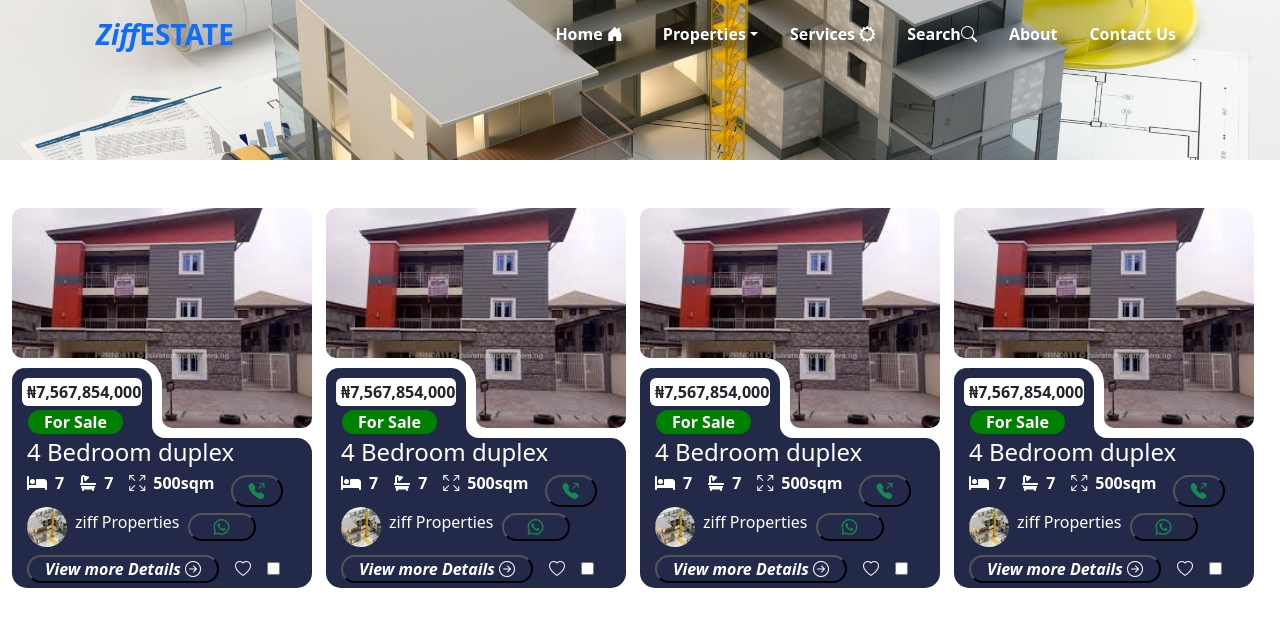
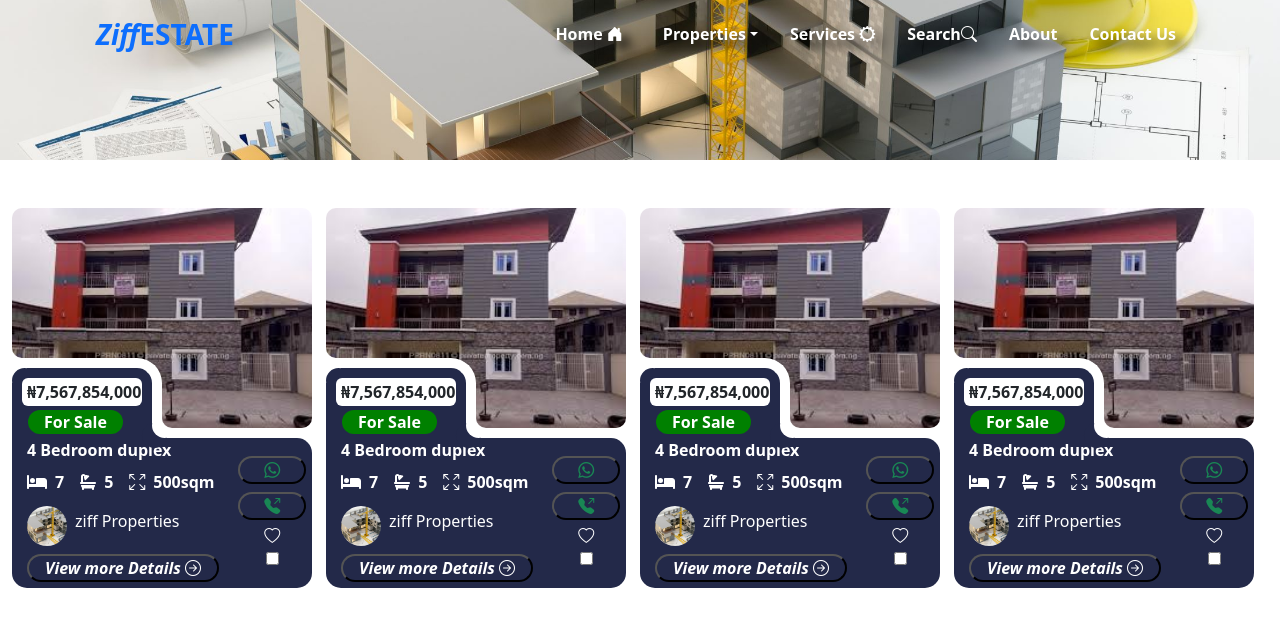
Before and after one commit to Chinaka-Fortune/realEstate, a React (Create React App) app in the folder real_estate/: page /newProperties in a window 1280 px wide. Shown: the top 626 px of the page. Built offline with nearby package versions, Linux system fonts and the light colour scheme.

Commit message:
continuation of new property

```diff
--- a/real_estate/src/newProperties/NewProperties.js
+++ b/real_estate/src/newProperties/NewProperties.js
@@ -42,104 +42,50 @@
                       For Sale
                     </p>
                   </div>
-                <div className="propertyinformation lh-1">
-                  <h4 className=" text-white">4 Bedroom duplex</h4>
+                  <div className="propertyinformation row lh-1">
+                    <div className="col-9 mt-1 lh-1">
+                      <p className=" text-white fw-bolder">4 Bedroom duplex</p>
                       <div className="d-flex column-gap-3 lh-1">
                         <p className=" fw-bold text-white">
-                      <FontAwesomeIcon icon={faBed} className="me-2 fw-bold" />7
+                          <FontAwesomeIcon
+                            icon={faBed}
+                            className="me-2 fw-bold"
+                          />
+                          7
                         </p>
                         <p className=" fw-bold text-white">
                           <FontAwesomeIcon
                             icon={faBath}
                             className="me-2  fw-bold"
                           />
-                      7
+                          5
                         </p>
                         <p className=" fw-bold text-white">
                           <i class="bi bi-arrows-fullscreen me-2  fw-bolder"></i>
                           500sqm
                         </p>
-                    <button className="rounded-pill px-3 border-2  bg-transparent text-white d-flex align-items-center">
-                      <i class="bi bi-telephone-outbound-fill text-success"></i>
-                    </button>
                       </div>
                       <div className="d-flex align-items-center column-gap-2">
                         <div className="newPropertyAgentDiv">
                           <img src={propertyDev} alt="" />
                         </div>
                         <h6 className="text-white">ziff Properties</h6>
-                    <button className="px-4 py-1  rounded-pill border-2 bg-transparent">
-                      <i class="bi bi-whatsapp text-success fw-bolder"></i>
-                    </button>
                       </div>
                       <div className="mt-2 d-flex column-gap-3 align-items-center">
                         <button className="px-3 rounded-pill bg-transparent text-white py-1 fw-bold">
                           <em>View more Details</em>{" "}
                           <i class="bi bi-arrow-right-circle"></i>
                         </button>
-                    <div onClick={handleIcon}>{favouriteColour}</div>
-                    <input
-                      type="checkbox"
-                      name=""
-                      id=""
-                      className="pointerCursorStyle"
-                    />
                       </div>
                     </div>
-              </div>
-            </div>
-          </div>
-
-
-          <div className="col-3 b">
-            <div className="newPropertyImageDdivCard">
-              <div className="newPropertyImageDdiv">
-                <img src={redHouse} alt="" />
-              </div>
-              <div className="content">
-                <div className="price">
-                  <p className="fw-bolder rounded-2 priceAmount">
-                    ₦7,567,854,000
-                  </p>
-                  <p className="saleDetails text-white px-3 fw-bolder ms-3 mt-1 rounded-pill bg-succes">
-                    For Sale
-                  </p>
-                </div>
-                <div className="propertyinformation lh-1">
-                  <h4 className=" text-white">4 Bedroom duplex</h4>
-                  <div className="d-flex column-gap-3 lh-1">
-                    <p className=" fw-bold text-white">
-                      <FontAwesomeIcon icon={faBed} className="me-2 fw-bold" />7
-                    </p>
-                    <p className=" fw-bold text-white">
-                      <FontAwesomeIcon
-                        icon={faBath}
-                        className="me-2  fw-bold"
-                      />
-                      7
-                    </p>
-                    <p className=" fw-bold text-white">
-                      <i class="bi bi-arrows-fullscreen me-2  fw-bolder"></i>
-                      500sqm
-                    </p>
-                    <button className="rounded-pill px-3 border-2  bg-transparent text-white d-flex align-items-center">
+                    <div className="col-3 d-flex flex-column justify-content-center align-items-center row-gap-2">
+                      <button className="px-4 py-1  rounded-pill border-2 bg-transparent d-flex justify-content-center">
+                        <i class="bi bi-whatsapp text-success fw-bolder"></i>
+                      </button>
+                      <button className="rounded-pill px-4 py-1 border-2  bg-transparent text-white d-flex align-items-center">
                         <i class="bi bi-telephone-outbound-fill text-success"></i>
                       </button>
-                  </div>
-                  <div className="d-flex align-items-center column-gap-2">
-                    <div className="newPropertyAgentDiv">
-                      <img src={propertyDev} alt="" />
-                    </div>
-                    <h6 className="text-white">ziff Properties</h6>
-                    <button className="px-4 py-1  rounded-pill border-2 bg-transparent">
-                      <i class="bi bi-whatsapp text-success fw-bolder"></i>
-                    </button>
-                  </div>
-                  <div className="mt-2 d-flex column-gap-3 align-items-center">
-                    <button className="px-3 rounded-pill bg-transparent text-white py-1 fw-bold">
-                      <em>View more Details</em>{" "}
-                      <i class="bi bi-arrow-right-circle"></i>
-                    </button>
+
                       <div onClick={handleIcon}>{favouriteColour}</div>
                       <input
                         type="checkbox"
@@ -166,41 +112,50 @@
                       For Sale
                     </p>
                   </div>
-                <div className="propertyinformation lh-1">
-                  <h4 className=" text-white">4 Bedroom duplex</h4>
+                  <div className="propertyinformation row lh-1">
+                    <div className="col-9 mt-1 lh-1">
+                      <p className=" text-white fw-bolder">4 Bedroom duplex</p>
                       <div className="d-flex column-gap-3 lh-1">
                         <p className=" fw-bold text-white">
-                      <FontAwesomeIcon icon={faBed} className="me-2 fw-bold" />7
+                          <FontAwesomeIcon
+                            icon={faBed}
+                            className="me-2 fw-bold"
+                          />
+                          7
                         </p>
                         <p className=" fw-bold text-white">
                           <FontAwesomeIcon
                             icon={faBath}
                             className="me-2  fw-bold"
                           />
-                      7
+                          5
                         </p>
                         <p className=" fw-bold text-white">
                           <i class="bi bi-arrows-fullscreen me-2  fw-bolder"></i>
                           500sqm
                         </p>
-                    <button className="rounded-pill px-3 border-2  bg-transparent text-white d-flex align-items-center">
-                      <i class="bi bi-telephone-outbound-fill text-success"></i>
-                    </button>
                       </div>
                       <div className="d-flex align-items-center column-gap-2">
                         <div className="newPropertyAgentDiv">
                           <img src={propertyDev} alt="" />
                         </div>
                         <h6 className="text-white">ziff Properties</h6>
-                    <button className="px-4 py-1  rounded-pill border-2 bg-transparent">
-                      <i class="bi bi-whatsapp text-success fw-bolder"></i>
-                    </button>
                       </div>
                       <div className="mt-2 d-flex column-gap-3 align-items-center">
                         <button className="px-3 rounded-pill bg-transparent text-white py-1 fw-bold">
                           <em>View more Details</em>{" "}
                           <i class="bi bi-arrow-right-circle"></i>
                         </button>
+                      </div>
+                    </div>
+                    <div className="col-3 d-flex flex-column justify-content-center align-items-center row-gap-2">
+                      <button className="px-4 py-1  rounded-pill border-2 bg-transparent d-flex justify-content-center">
+                        <i class="bi bi-whatsapp text-success fw-bolder"></i>
+                      </button>
+                      <button className="rounded-pill px-4 py-1 border-2  bg-transparent text-white d-flex align-items-center">
+                        <i class="bi bi-telephone-outbound-fill text-success"></i>
+                      </button>
+
                       <div onClick={handleIcon}>{favouriteColour}</div>
                       <input
                         type="checkbox"
@@ -227,41 +182,120 @@
                       For Sale
                     </p>
                   </div>
-                <div className="propertyinformation lh-1">
-                  <h4 className=" text-white">4 Bedroom duplex</h4>
+                  <div className="propertyinformation row lh-1">
+                    <div className="col-9 mt-1 lh-1">
+                      <p className=" text-white fw-bolder">4 Bedroom duplex</p>
                       <div className="d-flex column-gap-3 lh-1">
                         <p className=" fw-bold text-white">
-                      <FontAwesomeIcon icon={faBed} className="me-2 fw-bold" />7
+                          <FontAwesomeIcon
+                            icon={faBed}
+                            className="me-2 fw-bold"
+                          />
+                          7
                         </p>
                         <p className=" fw-bold text-white">
                           <FontAwesomeIcon
                             icon={faBath}
                             className="me-2  fw-bold"
                           />
-                      7
+                          5
                         </p>
                         <p className=" fw-bold text-white">
                           <i class="bi bi-arrows-fullscreen me-2  fw-bolder"></i>
                           500sqm
                         </p>
-                    <button className="rounded-pill px-3 border-2  bg-transparent text-white d-flex align-items-center">
-                      <i class="bi bi-telephone-outbound-fill text-success"></i>
-                    </button>
                       </div>
                       <div className="d-flex align-items-center column-gap-2">
                         <div className="newPropertyAgentDiv">
                           <img src={propertyDev} alt="" />
                         </div>
                         <h6 className="text-white">ziff Properties</h6>
-                    <button className="px-4 py-1  rounded-pill border-2 bg-transparent">
-                      <i class="bi bi-whatsapp text-success fw-bolder"></i>
-                    </button>
                       </div>
                       <div className="mt-2 d-flex column-gap-3 align-items-center">
                         <button className="px-3 rounded-pill bg-transparent text-white py-1 fw-bold">
                           <em>View more Details</em>{" "}
                           <i class="bi bi-arrow-right-circle"></i>
                         </button>
+                      </div>
+                    </div>
+                    <div className="col-3 d-flex flex-column justify-content-center align-items-center row-gap-2">
+                      <button className="px-4 py-1  rounded-pill border-2 bg-transparent d-flex justify-content-center">
+                        <i class="bi bi-whatsapp text-success fw-bolder"></i>
+                      </button>
+                      <button className="rounded-pill px-4 py-1 border-2  bg-transparent text-white d-flex align-items-center">
+                        <i class="bi bi-telephone-outbound-fill text-success"></i>
+                      </button>
+
+                      <div onClick={handleIcon}>{favouriteColour}</div>
+                      <input
+                        type="checkbox"
+                        name=""
+                        id=""
+                        className="pointerCursorStyle"
+                      />
+                    </div>
+                  </div>
+                </div>
+              </div>
+            </div>
+            <div className="col-3 b">
+              <div className="newPropertyImageDdivCard">
+                <div className="newPropertyImageDdiv">
+                  <img src={redHouse} alt="" />
+                </div>
+                <div className="content">
+                  <div className="price">
+                    <p className="fw-bolder rounded-2 priceAmount">
+                      ₦7,567,854,000
+                    </p>
+                    <p className="saleDetails text-white px-3 fw-bolder ms-3 mt-1 rounded-pill bg-succes">
+                      For Sale
+                    </p>
+                  </div>
+                  <div className="propertyinformation row lh-1">
+                    <div className="col-9 mt-1 lh-1">
+                      <p className=" text-white fw-bolder">4 Bedroom duplex</p>
+                      <div className="d-flex column-gap-3 lh-1">
+                        <p className=" fw-bold text-white">
+                          <FontAwesomeIcon
+                            icon={faBed}
+                            className="me-2 fw-bold"
+                          />
+                          7
+                        </p>
+                        <p className=" fw-bold text-white">
+                          <FontAwesomeIcon
+                            icon={faBath}
+                            className="me-2  fw-bold"
+                          />
+                          5
+                        </p>
+                        <p className=" fw-bold text-white">
+                          <i class="bi bi-arrows-fullscreen me-2  fw-bolder"></i>
+                          500sqm
+                        </p>
+                      </div>
+                      <div className="d-flex align-items-center column-gap-2">
+                        <div className="newPropertyAgentDiv">
+                          <img src={propertyDev} alt="" />
+                        </div>
+                        <h6 className="text-white">ziff Properties</h6>
+                      </div>
+                      <div className="mt-2 d-flex column-gap-3 align-items-center">
+                        <button className="px-3 rounded-pill bg-transparent text-white py-1 fw-bold">
+                          <em>View more Details</em>{" "}
+                          <i class="bi bi-arrow-right-circle"></i>
+                        </button>
+                      </div>
+                    </div>
+                    <div className="col-3 d-flex flex-column justify-content-center align-items-center row-gap-2">
+                      <button className="px-4 py-1  rounded-pill border-2 bg-transparent d-flex justify-content-center">
+                        <i class="bi bi-whatsapp text-success fw-bolder"></i>
+                      </button>
+                      <button className="rounded-pill px-4 py-1 border-2  bg-transparent text-white d-flex align-items-center">
+                        <i class="bi bi-telephone-outbound-fill text-success"></i>
+                      </button>
+
                       <div onClick={handleIcon}>{favouriteColour}</div>
                       <input
                         type="checkbox"
```
Lines whose indentation alone changed are shown as unchanged.
